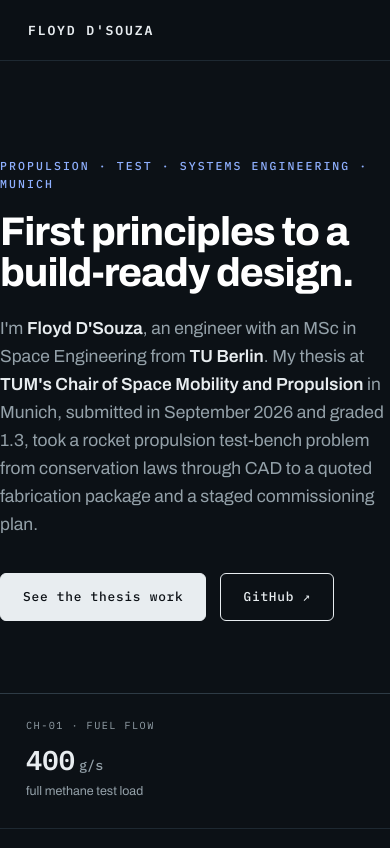
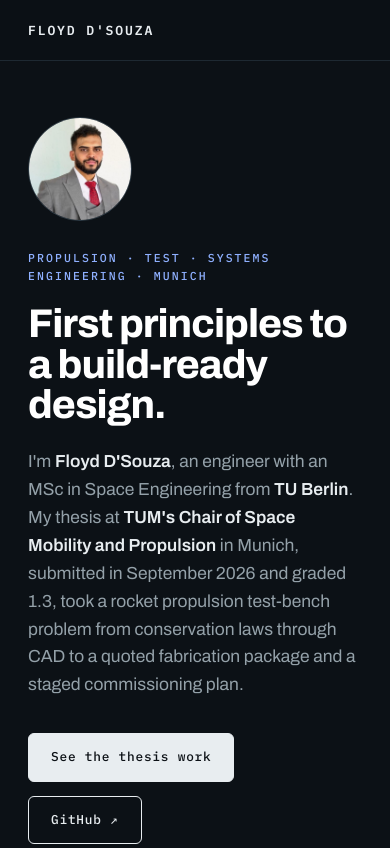
Before and after one commit to floyd1009/floyd1009.github.io, a plain HTML site: page index.html in a window 390 px wide. Shown: the top 848 px of the page. Drawn offline with Linux system fonts and the light colour scheme.

Commit message:
Add portrait to the hero and fix the hero side padding
The portrait sits right of the headline on desktop and as a small round
image above it on phones. The hero had no side padding because its own
padding rule overrode the wrapper's; text touched the screen edge on phones.

Co-Authored-By: Claude Fable 5.2 <noreply@anthropic.com>
Claude-Session: https://claude.ai/code/session_013rKDxKUhnckSDYKz6astHE

```diff
--- a/index.html
+++ b/index.html
@@ -63,7 +63,7 @@ header{
 @media(max-width:760px){.hd nav{display:none}}
 
 /* ---------- hero ---------- */
-.hero{padding:96px 0 0}
+.hero{padding:96px 28px 0}
 .eyebrow{
   font-family:var(--mono);font-size:.72rem;font-weight:500;
   letter-spacing:.18em;color:var(--blue-text);text-transform:uppercase;
@@ -87,6 +87,16 @@ h1{
 .btn.solid:hover{background:var(--blue);border-color:var(--blue);color:#fff}
 .btn.ghost{background:transparent;color:var(--tx)}
 .btn.ghost:hover{border-color:var(--blue);color:var(--blue-text)}
+
+.hero-top{display:grid;grid-template-columns:minmax(0,1fr) 280px;gap:56px;align-items:end}
+.portrait{margin:0}
+.portrait img{width:280px;height:320px;object-fit:cover;object-position:50% 15%;display:block;border-radius:var(--rad);border:1px solid var(--line-strong)}
+@media(max-width:900px){
+  .hero{padding-top:56px}
+  .hero-top{grid-template-columns:1fr;gap:28px}
+  .portrait{order:-1}
+  .portrait img{width:104px;height:104px;border-radius:50%}
+}
 
 /* readout strip */
 .readouts{
@@ -325,12 +335,17 @@ footer span{font-family:var(--mono);font-size:.68rem;letter-spacing:.12em;color:
 
 <!-- ================= HERO ================= -->
 <div class="hero wrap">
+  <div class="hero-top">
+  <div class="hero-copy">
   <p class="eyebrow">Propulsion · Test · Systems Engineering · Munich</p>
   <h1>First principles to a build-ready design.</h1>
   <p class="lede">I'm <strong>Floyd D'Souza</strong>, an engineer with an MSc in Space Engineering from <strong>TU Berlin</strong>. My thesis at <strong>TUM's Chair of Space Mobility and Propulsion</strong> in Munich, submitted in September 2026 and graded 1.3, took a rocket propulsion test-bench problem from conservation laws through CAD to a quoted fabrication package and a staged commissioning plan.</p>
   <div class="cta-row">
     <a class="btn solid" href="#work">See the thesis work</a>
     <a class="btn ghost" href="https://github.com/floyd1009" target="_blank" rel="noopener">GitHub ↗</a>
+  </div>
+  </div>
+  <figure class="portrait"><img src="img/floyd.jpg" alt="Portrait of Floyd D'Souza" width="432" height="494"></figure>
   </div>
 
   <div class="readouts" aria-label="Key design values from thesis">
```
Also changed, not shown: img/floyd.jpg (added).
